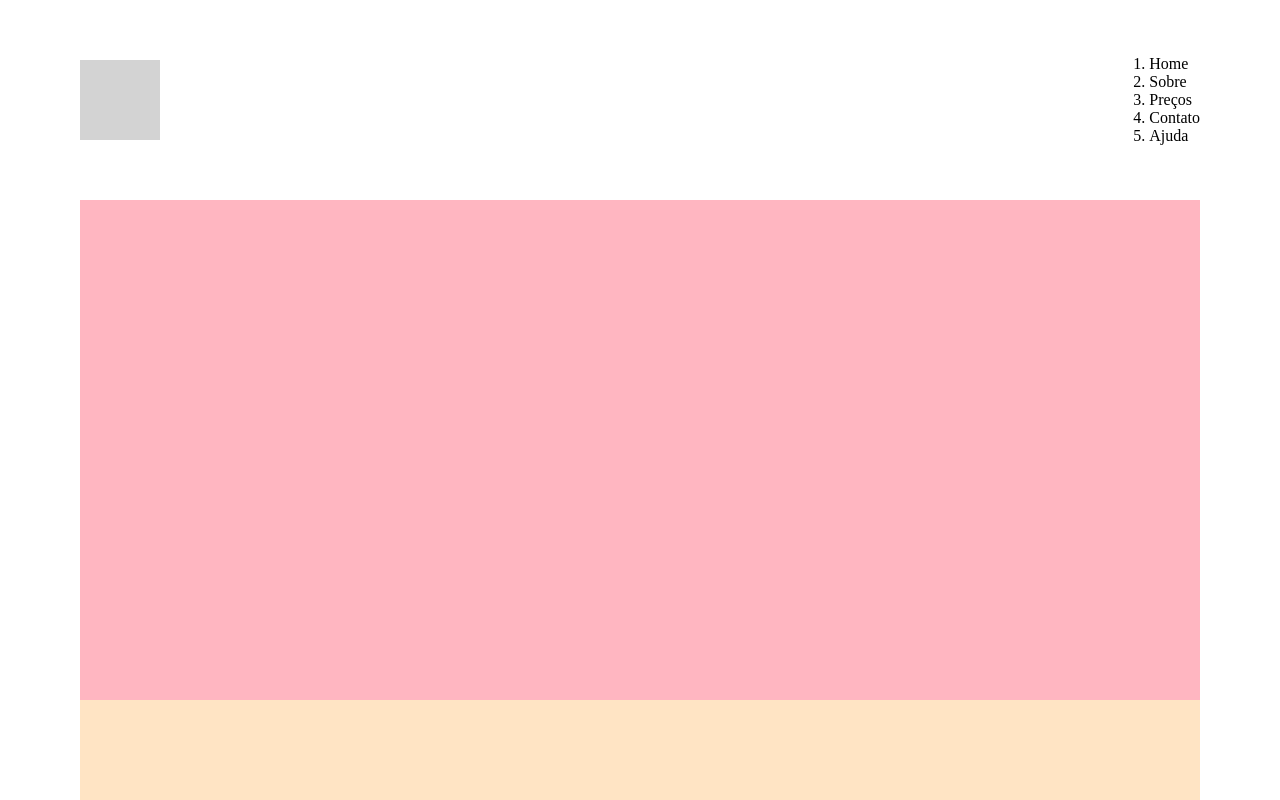
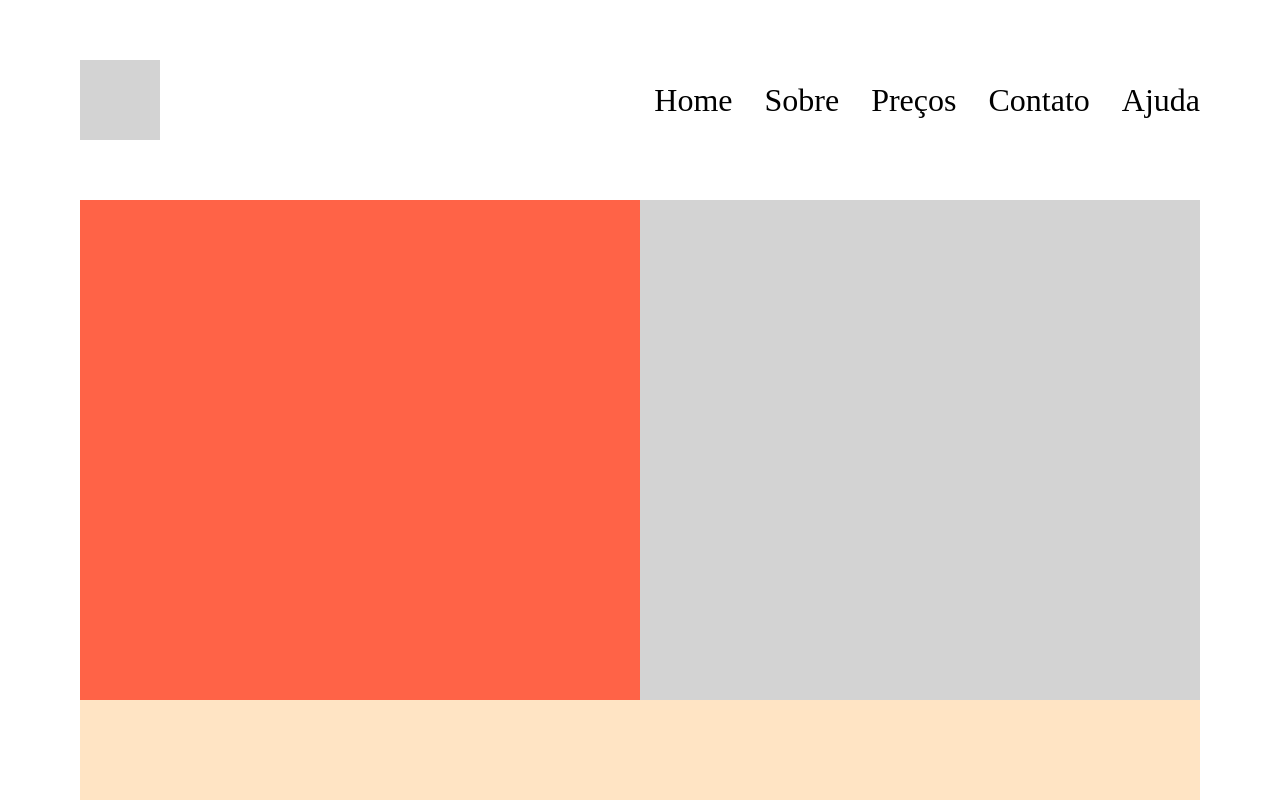
Before and after one commit to marirods/layout-2024-bb, a plain HTML site: page index.html in a window 1280 px wide. Drawn offline with Linux system fonts and the light colour scheme.

Commit message:
Main concluído

```diff
--- a/index.html
+++ b/index.html
@@ -9,7 +9,7 @@
 <body>
     <header>
         <div class = "logo"></div>
-        <div class = "menu"></div></div>
+        <div class = "menu">
             <ul>
                 <li><a href="#">Home</a></li>
                 <li><a href="#">Sobre</a></li>
@@ -17,8 +17,12 @@
                 <li><a href="#">Contato</a></li>
                 <li><a href="#">Ajuda</a></li>
             </ul>
+        </div>
     </header>
-    <main></main>
+    <main>
+        <div class = "conteudo"></div>
+        <div class = "destaque"></div>
+    </main>
     <footer></footer>
 </body>
 </html>
--- a/style.css
+++ b/style.css
@@ -9,7 +9,7 @@ a{
     color: inherit;
 }
 ul, ol, li{
-    list-style: nome;
+    list-style: none;
 }
 
 
@@ -34,13 +34,20 @@ header{
 .menu ul{
     display: flex;
     gap: 32px;
-    background-color: lightgray;
+    font-size: 32px;
 }
 main{
     flex-grow: 1;
-    background-color: lightpink
+    display: flex;
 }
-
+.conteudo{
+    width: 50%;
+    background-color: tomato;
+}
+.destaque{
+    width: 50%;
+    background-color: lightgrey;
+}
 footer{
     height: 100px;
     background-color: bisque;
```
Lines whose indentation alone changed are shown as unchanged.
